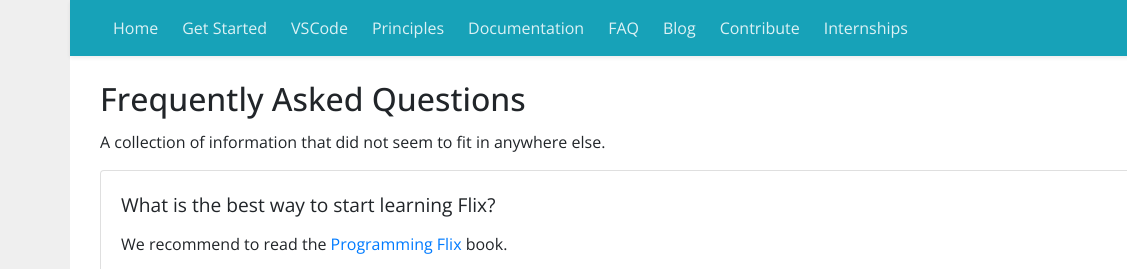
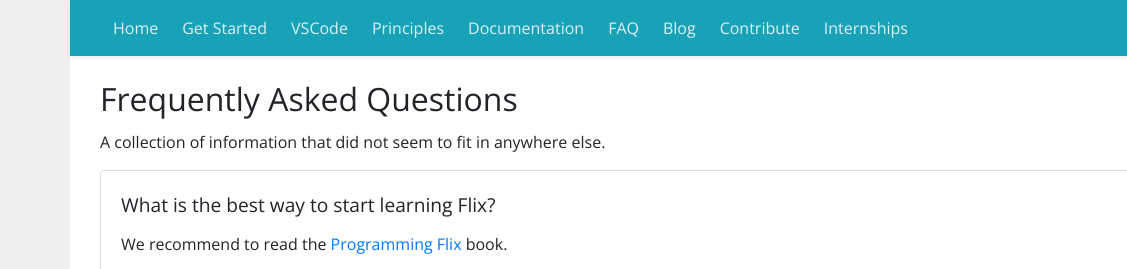
Before and after one commit to flix/flix.dev, an Astro site: page /faq in a window 1280 px wide. Shown: the top 269 px of the page, 0-1127 px from the left. Built offline with nearby package versions, Linux system fonts and the light colour scheme; Astro itself is replaced by a stand-in of ours.

Commit message:
style: keep headings at the regular weight
Bootstrap sets h1-h6 to 500. That never rendered before, because only
weight 400 was loaded, so headings silently fell back to regular. Now
that the variable font supplies 500 the rule takes effect and headings
read heavier than they used to. Pin them back to 400.

Co-Authored-By: Claude Opus 5 (1M context) <noreply@anthropic.com>

```diff
--- a/src/styles/global.css
+++ b/src/styles/global.css
@@ -2,6 +2,12 @@ body {
     font-family: 'Open Sans Variable', 'Open Sans', sans-serif;
     overflow-y: scroll;
     background-color: #efefef;
+}
+
+/* Bootstrap sets headings to 500. Now that the variable font actually has
+   that weight, keep headings at the regular weight instead. */
+h1, h2, h3, h4, h5, h6 {
+    font-weight: 400;
 }
 
 h1 {
```
